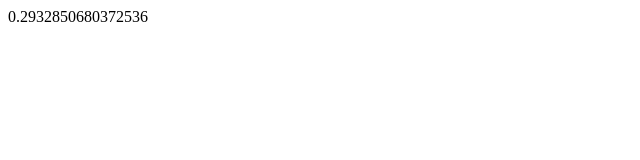
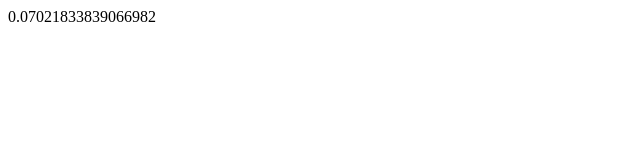
Before and after one commit to KyleAMathews/test-cache, a Gatsby site: page /s-1 in a window 1280 px wide. Shown: the full height of the page, 0-640 px from the left. Built offline with nearby package versions, Linux system fonts and the light colour scheme; Gatsby itself is replaced by a stand-in of ours.

Commit message:
Added src/pages/s-1.js

```diff
--- a/src/pages/s-1.js
+++ b/src/pages/s-1.js
@@ -1,4 +1,4 @@
 import * as React from "react"
     export default function Component () {
-      return <div id="title">0.2932850680372536</div>
+      return <div id="title">0.07021833839066982</div>
     }
```
